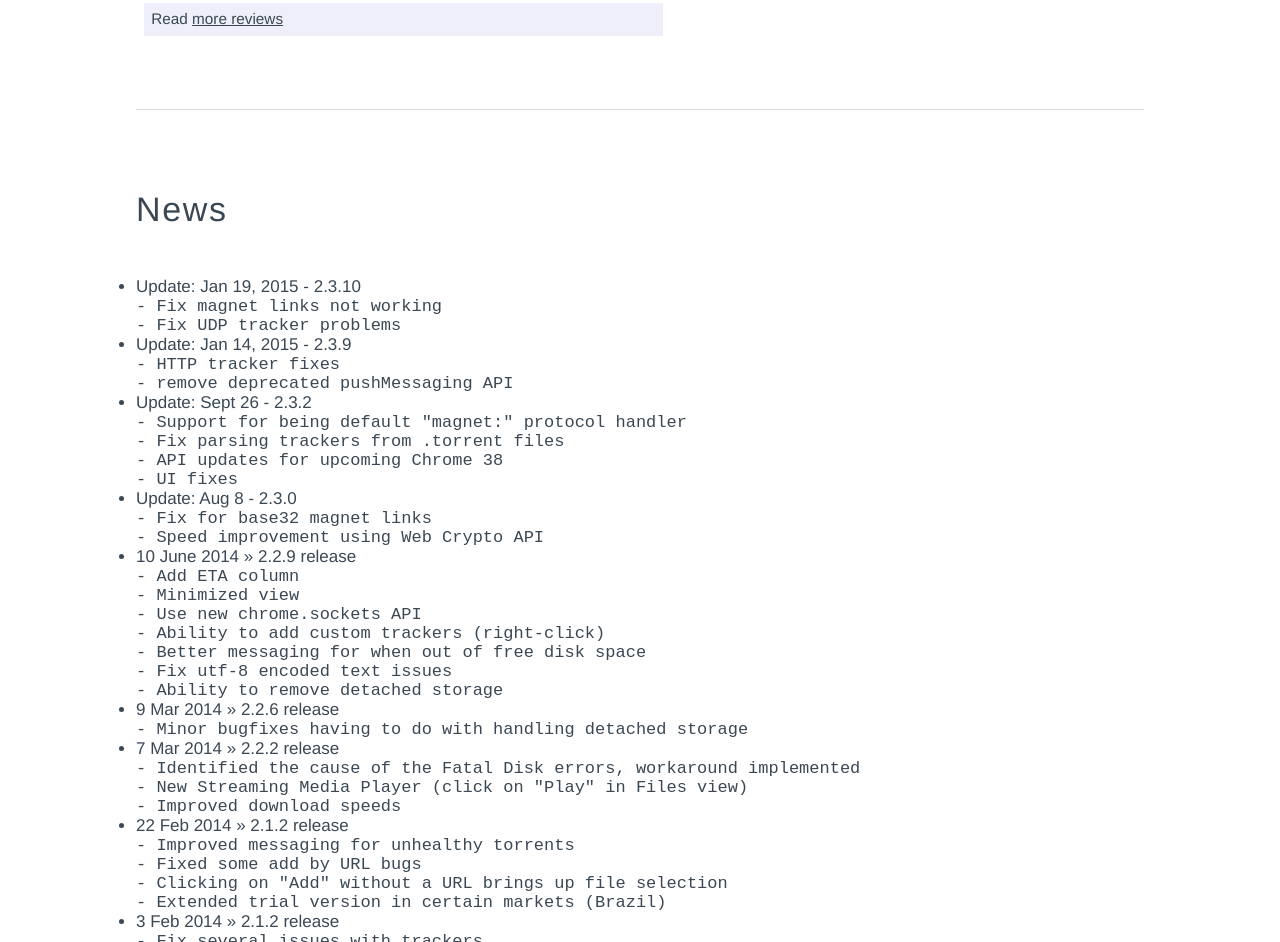
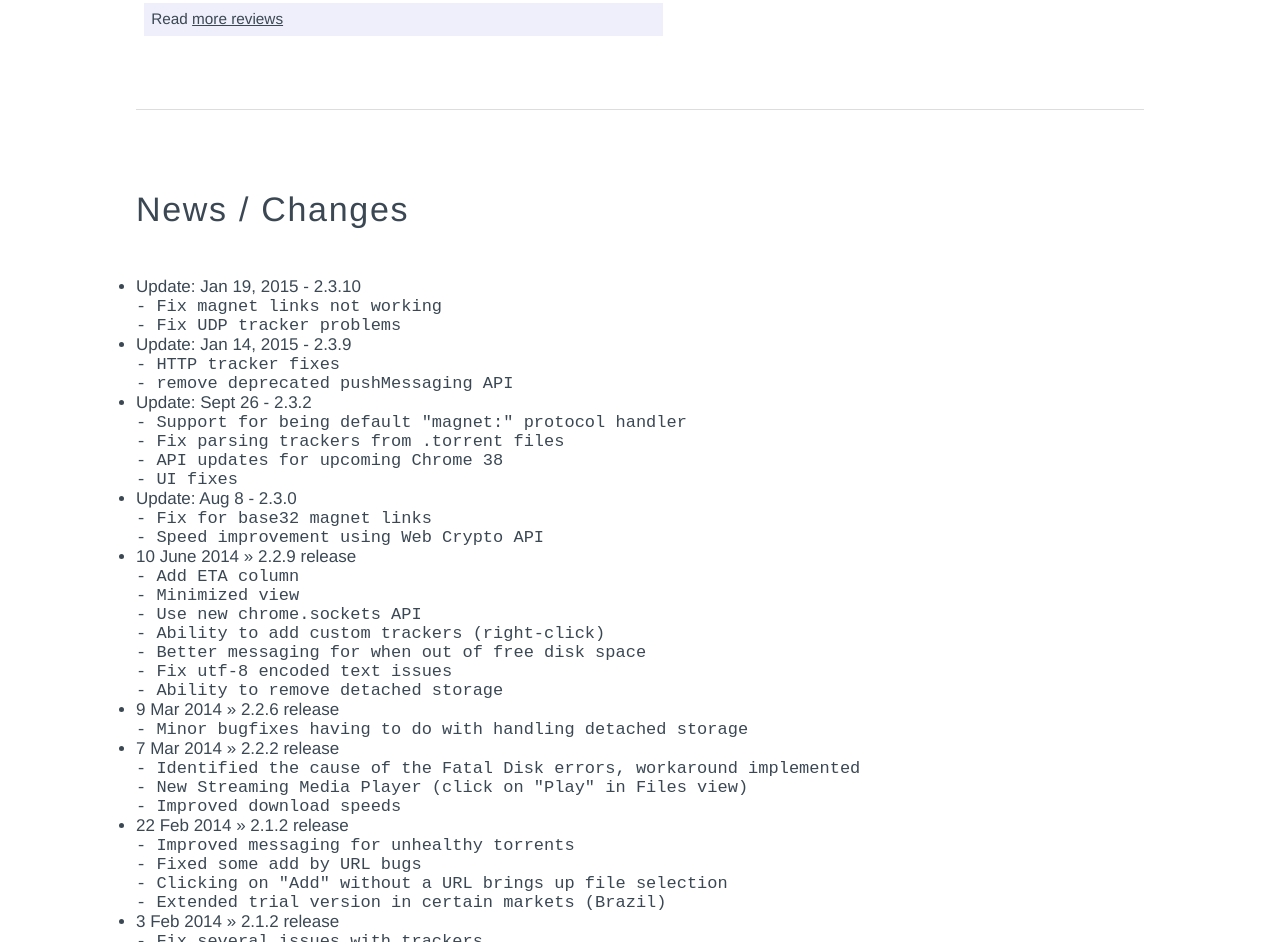
Before and after one commit to JSTorrent/jstorrent.github.io, a plain HTML site: page index.html in a window 1280 px wide. Shown: the part 1614-2556 px from the top of the page. Drawn offline with Linux system fonts and the light colour scheme; a script that the page names is missing.

Commit message:
add anchor for changelog

```diff
--- a/index.html
+++ b/index.html
@@ -128,7 +128,8 @@ JSTorrent is a BitTorrent client for Google Chrome that downloads torrent files
 <hr/>
 
 <div class="wrap">
-  <h2>News</h2>
+  <a name="changeLog"></a>
+  <h2>News / Changes</h2>
   <ul class="posts">
 
 <li><span>Update: Jan 19, 2015</span> - 2.3.10</li>
```
